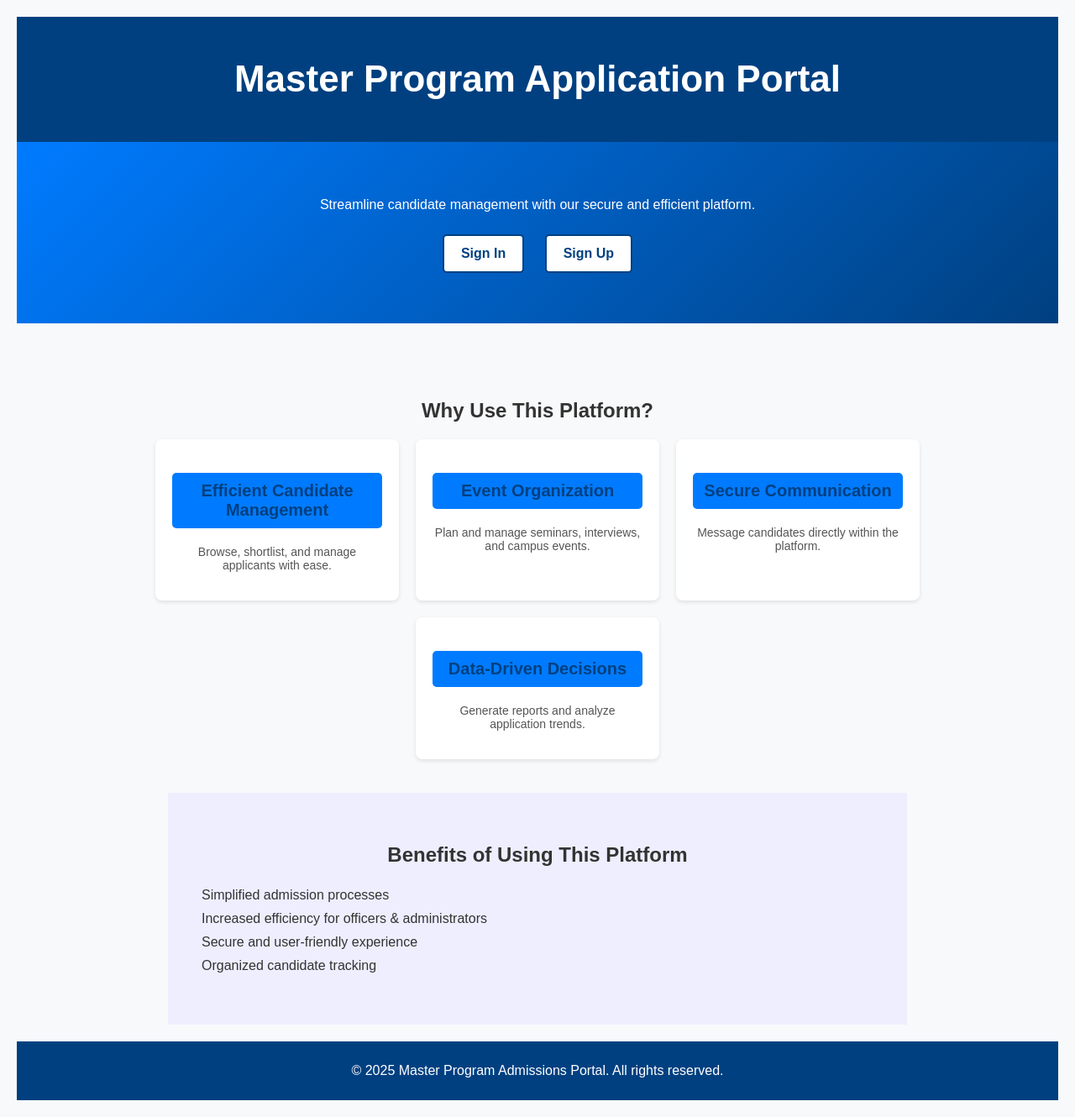
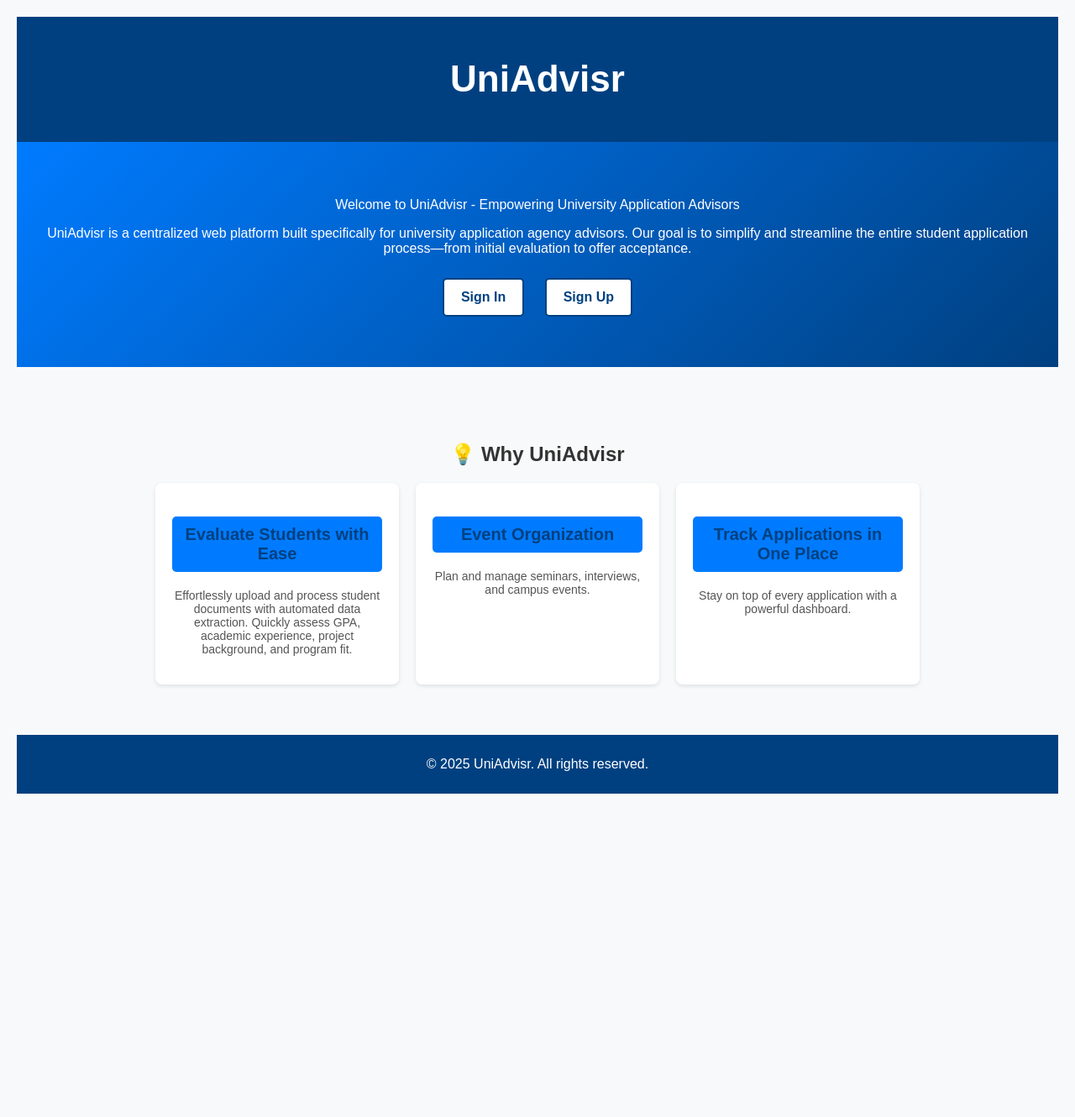
Before and after one commit to lz109/ApplicationSite, a Django app: page / in a window 1280 px wide. Shown: the whole page at 84% size. After the commit the page ends 945 px from the top, so only its background shows below. Run offline with Django 5.2, Linux system fonts and the light colour scheme.

Commit message:
updated landing page

```diff
--- a/templates/home.html
+++ b/templates/home.html
@@ -10,12 +10,13 @@
 <body>
 
     <header>
-        <h1>Master Program Application Portal</h1>
+        <h1>UniAdvisr</h1>
     </header>
 
     <main class="landing-page">
         <section class="hero">
-            <p>Streamline candidate management with our secure and efficient platform.</p>
+            <p>Welcome to UniAdvisr - Empowering University Application Advisors</p>
+            <p>UniAdvisr is a centralized web platform built specifically for university application agency advisors. Our goal is to simplify and streamline the entire student application process—from initial evaluation to offer acceptance.</p>
             <div class="hero-buttons">
                 <a href="{% url 'signin' %}" class="button-style">Sign In</a>
                 <a href="{% url 'signup' %}" class="button-style">Sign Up</a>
@@ -23,40 +24,29 @@
         </section>
 
         <section class="features">
-            <h2>Why Use This Platform?</h2>
+            <h2>💡 Why UniAdvisr</h2>
             <div class="feature-container">
                 <div class="feature-box">
-                    <h3>Efficient Candidate Management</h3>
-                    <p>Browse, shortlist, and manage applicants with ease.</p>
+                    <h3>Evaluate Students with Ease</h3>
+                    <p>Effortlessly upload and process student documents with automated data extraction. Quickly assess GPA, academic experience, project background, and program fit.</p>
                 </div>
                 <div class="feature-box">
                     <h3>Event Organization</h3>
                     <p>Plan and manage seminars, interviews, and campus events.</p>
                 </div>
                 <div class="feature-box">
-                    <h3>Secure Communication</h3>
-                    <p>Message candidates directly within the platform.</p>
+                    <h3>Track Applications in One Place</h3>
+                    <p>Stay on top of every application with a powerful dashboard.</p>
                 </div>
-                <div class="feature-box">
-                    <h3>Data-Driven Decisions</h3>
-                    <p>Generate reports and analyze application trends.</p>
-                </div>
+
             </div>
         </section>
 
-        <section class="benefits">
-            <h2>Benefits of Using This Platform</h2>
-            <ul>
-                <li> Simplified admission processes</li>
-                <li> Increased efficiency for officers & administrators</li>
-                <li> Secure and user-friendly experience</li>
-                <li> Organized candidate tracking</li>
-            </ul>
-        </section>
+
     </main>
 
     <footer>
-        <p>&copy; 2025 Master Program Admissions Portal. All rights reserved.</p>
+        <p>&copy; 2025 UniAdvisr. All rights reserved.</p>
     </footer>
 
 </body>
```
Also changed, not shown: 1 other file.
